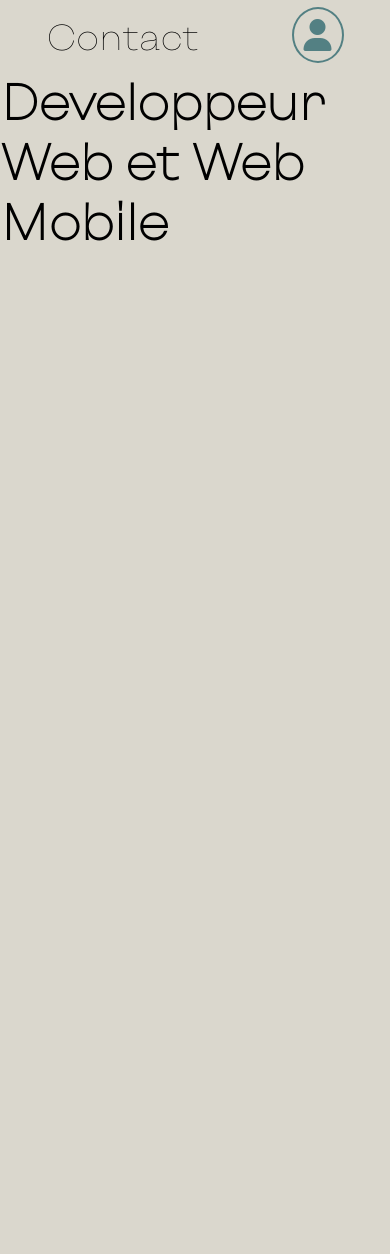
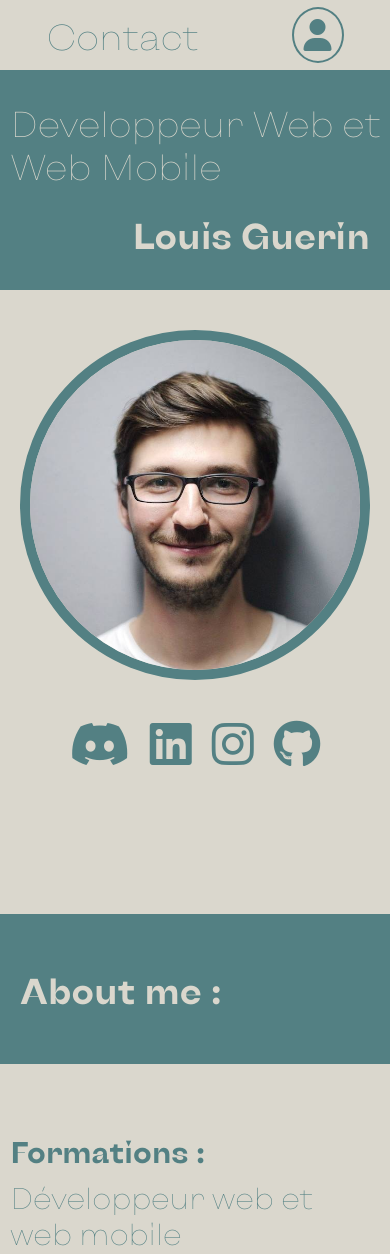
Before and after one commit to Guerino59/SIte-cv, a plain HTML site: page index.html in a window 390 px wide. Shown: the top 1254 px of the page. Before the commit the page ends 844 px from the top, so only its background shows below. Drawn offline with Linux system fonts and the light colour scheme; files whose address does not match are found by name.

Commit message:
2 prem pages mobile

```diff
--- a/index.html
+++ b/index.html
@@ -9,10 +9,49 @@
     <title>Site CV LOUIS GUERIN</title>
 </head>
 <body class="invertTheme">
-    <div class="contact">
-        <span>Contact</span>
-        <i class="fa-solid fa-user fa-2x"></i>
+    <div class="mainPageMobile">
+        <div class="contact">
+            <span>Contact</span>
+            <i class="fa-solid fa-user fa-2x"></i>
+        </div>
+        <div class="title">
+            <span>Developpeur Web et Web Mobile</span>
+            <br>
+            <span>Louis Guerin</span>
+        </div>
+        <div class="profile">
+            <img width="350px" height= "350px" src="./ressources/img/profilTest.jpg" alt="Photo Profile">
+            <div class="socials">
+                <ul>
+                    <li><a href="#"><i class="fa-brands fa-discord fa-3x"></i></a></li>
+                    <li><a href="#"><i class="fa-brands fa-linkedin fa-3x"></i></a></li>
+                    <li><a href="#"><i class="fa-brands fa-instagram fa-3x"></i></a></li>
+                    <li><a href="#"><i class="fa-brands fa-github fa-3x"></i></a></li>
+                </ul>
+            </div>
+        </div>
     </div>
-    <h1>Developpeur Web et Web Mobile</h1>
+    <div class="secondPageMobile">
+        <div class="titleAbout">
+            <span>About me :</span>
+        </div>
+        <div class="blockInfo">
+            <div class="block forma">
+                <span>Formations :</span>
+                <span>Développeur web et web mobile</span>
+            </div>
+            <div class="block comp">
+                <span>Compétences :</span>
+                <span>HTML / CSS / JS</span>
+            </div>
+            <div class="block passion">
+                <span>Passions :</span>
+                <span>-Nouvelles technologies</span>
+                <span>-Apple addict</span>
+                <span>-Jeux Videos</span>
+                <span>-Sports</span>
+            </div>
+        </div>
+    </div>
 </body>
 </html>
--- a/style.css
+++ b/style.css
@@ -1,3 +1,5 @@
+/* Importation des 3 fonts utilisés */
+
 @font-face {
     font-family: "Kbold";
     src: url(.//ressources/Fonts/KyivTypeSans-Bold-.otf);
@@ -10,6 +12,9 @@
     font-family: "Klight";
     src: url(.//ressources/Fonts/KyivTypeSans-Light.ttf);
 }
+
+/* Mise en place de mes variables */
+
 :root{
     --titleFont: Kbold, monospace;
     --mainFont: Knorm, monospace;
@@ -21,28 +26,37 @@
     --mainSize:30px;
 
 }
+
+/* Reset CSS */
+
 *, ::before, ::after{
     padding: 0;
     margin: 0;
     box-sizing: border-box;
 }
-h1{
-    font-family: var(--mainFont);
-    font-size: var(--titleSize);
-}
 body{
     background-color: var(--mainColor);
 }
+.mainPageMobile{
+    min-height: 100vh;
+}
+/* Nav Bar position fixed */
+
 .contact{
+    position: fixed;
+    top: 0;
+    z-index: 100000;
+    background-color:var(--mainColor);
+    width: 100%;
     display: flex;
     align-items: center;
     justify-content: space-around;
     height: 70px;
-
 }
 .contact > span{
     font-size: var(--subtitleSize);
     font-family: var(--mainFont);
+    color: var(--secondColor);
 }
 .contact > i{
     border: 2px solid var(--secondColor);
@@ -50,3 +64,96 @@ body{
     padding: 10px;
     border-radius: 50%;
 }
+
+/* Titre Main page */
+
+.title{
+    margin-top: 70px;
+    position: relative;
+    height: 220px;
+    display: flex;
+    flex-direction: column;
+    justify-content: center;
+    font-size: var(--subtitleSize);
+    color: var(--mainColor);
+    background-color: var(--secondColor);
+}
+.title > span:nth-last-of-type(1){
+    font-family: var(--titleFont);
+    position: absolute;
+    right: 20px;
+    top: 65%;
+
+}
+.title > span:nth-last-of-type(2){
+    font-family: var(--mainFont);
+    margin-left: 10px;
+    margin-top: -30px;
+
+}
+
+/* Photo de profil */
+.profile{
+    max-height: 100vh;
+
+}
+.profile > img {
+    display: block;
+    margin:40px auto;
+    border-radius: 50%;
+    border: 10px solid var(--secondColor)
+}
+/* Réseaux sociaux */
+.socials{
+    margin-top: 20px;
+    max-height: 20vh;
+}
+.socials > ul{
+    display: flex;
+    align-items: center;
+    gap: 20px;
+    justify-content: center;
+}
+.socials > ul > li{
+    list-style-type: none;
+}
+.socials > ul > li > a{
+    text-decoration: none;
+}
+.socials > ul > li > a > i{
+    color: var(--secondColor);
+}
+/* Deuxieme page mobile */
+.secondPageMobile{
+    min-height: 100vh;
+    font-family: var(--mainFont);
+}
+.secondPageMobile > .titleAbout{
+    display: flex;
+    align-items: center;
+    font-size: var(--subtitleSize);
+    font-family: var(--titleFont);
+    height: 150px;
+    background-color: var(--secondColor);
+}
+.titleAbout > span{
+    color: var(--mainColor);
+    margin-left: 20px;
+}
+.blockInfo{
+    margin: 0 10px;
+    display: flex;
+    flex-direction: column;
+    justify-content: space-evenly;
+    height: calc(100vh - 150px);
+    font-size: var(--mainSize);
+    color: var(--secondColor);
+}
+.block{
+    display: flex;
+    flex-direction: column;
+    gap: 10px;
+}
+.block > span:nth-child(1){
+    font-family: var(--titleFont);
+}
```
Also changed, not shown: ressources/img/profilTest.jpg (added).
